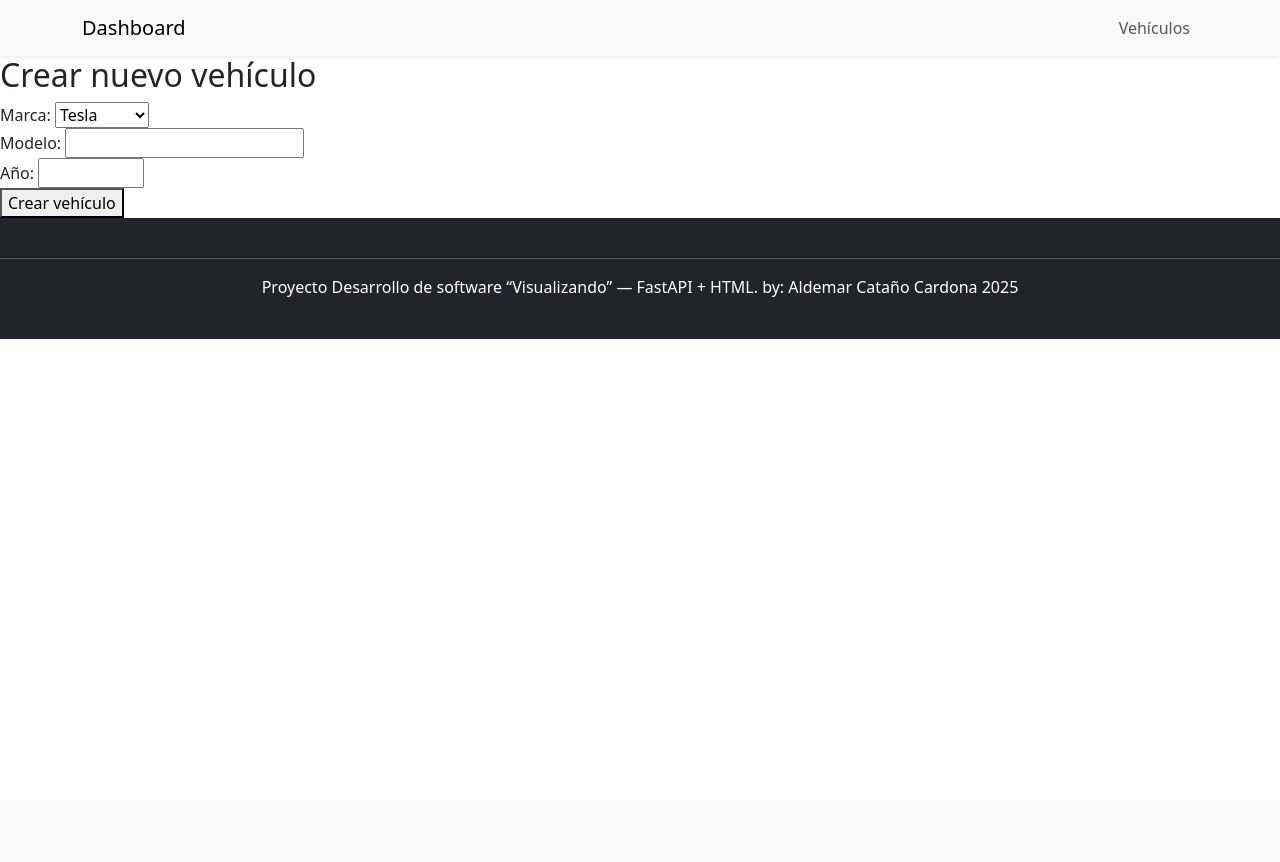
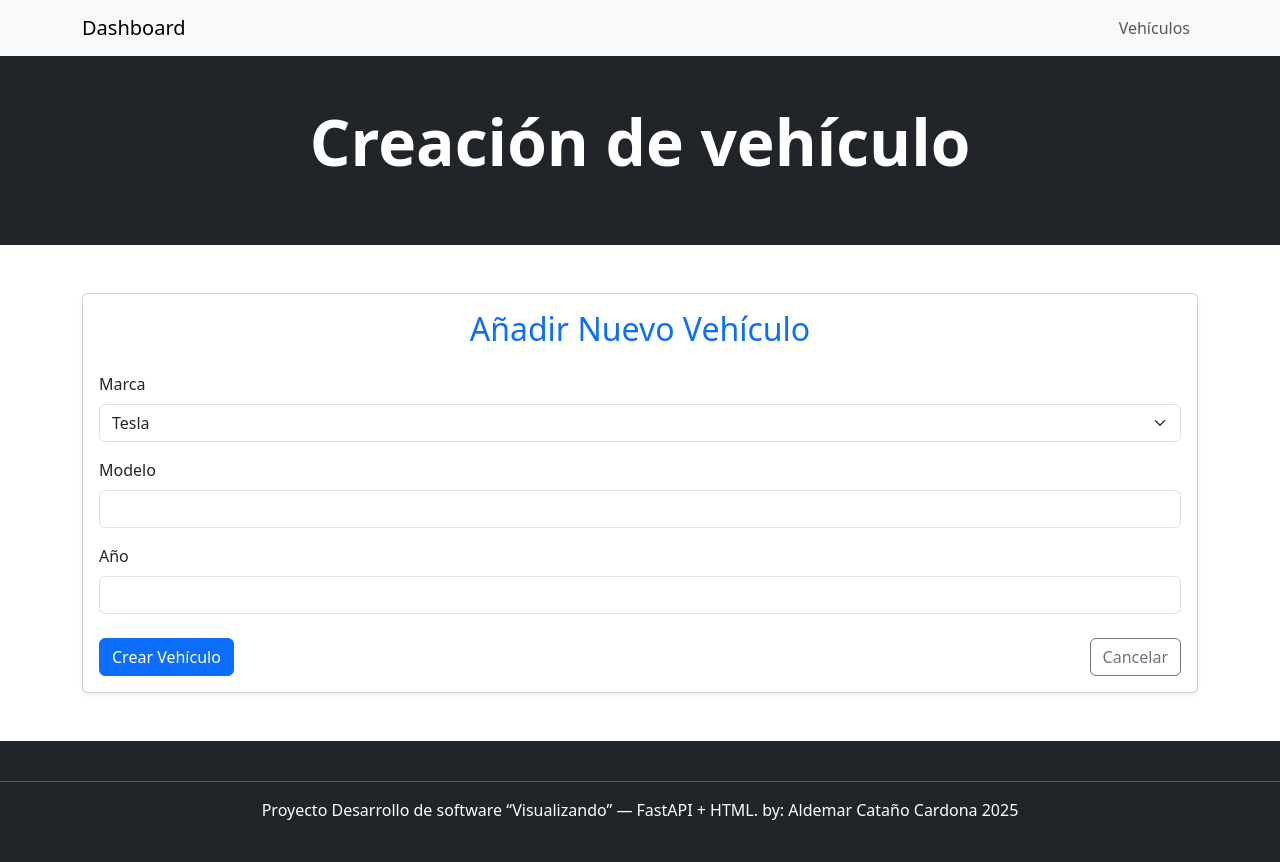
Before and after one commit to Aldemitar/vehiculos_electricos_aldemar, a FastAPI app: page /vehiculos/add in a window 1280 px wide. Before the commit the page ends 339 px from the top, so only its background shows below. Run offline with FastAPI, Linux system fonts and the light colour scheme; parts of the project's set-up code (start-up, migrations or seed data) failed here and were passed over.

Commit message:
Se le añadio estilos al formulario conforme a los de actualizar

```diff
--- a/templates/add_vehicle.html
+++ b/templates/add_vehicle.html
@@ -2,25 +2,44 @@
 {% block title %} {{ titulo }} {% endblock %}
 {% block content %}
 
-<h2>Crear nuevo vehículo</h2>
+    <header class="bg-dark text-white py-5">
+        <div class="container text-center">
+            <h1 class="display-3 fw-bold mb-3">Creación de vehículo</h1>
+        </div>
+    </header>
+
+    <div class="container my-5">
+        <div class="card shadow-sm">
+            <div class="card-body">
+                <h2 class="card-title mb-4 text-primary text-center">Añadir Nuevo Vehículo</h2>
+
                 <form method="post" action="/vehiculos/add">
-    <label>Marca:
-        <select name="marca" required>
+                    <div class="mb-3">
+                        <label for="marca" class="form-label">Marca</label>
+                        <select name="marca" id="marca" class="form-select" required>
                             {% for marca in marcas %}
                                 <option value="{{ marca.value }}">{{ marca.value }}</option>
                             {% endfor %}
                         </select>
-    </label><br>
+                    </div>
 
-    <label>Modelo:
-        <input type="text" name="modelo" required>
-    </label><br>
+                    <div class="mb-3">
+                        <label for="modelo" class="form-label">Modelo</label>
+                        <input type="text" id="modelo" name="modelo" class="form-control" required>
+                    </div>
 
-    <label>Año:
-        <input type="number" name="año" min="1900" max="2100" required>
-    </label><br>
+                    <div class="mb-4">
+                        <label for="año" class="form-label">Año</label>
+                        <input type="number" id="año" name="año" class="form-control" min="1900" max="2100" required>
+                    </div>
 
-    <button type="submit">Crear vehículo</button>
+                    <div class="d-flex justify-content-between">
+                        <button type="submit" class="btn btn-primary">Crear Vehículo</button>
+                        <a href="/vehiculos_registro" class="btn btn-outline-secondary">Cancelar</a>
+                    </div>
                 </form>
+            </div>
+        </div>
+    </div>
 
 {% endblock %}
```
Lines whose indentation alone changed are shown as unchanged.
